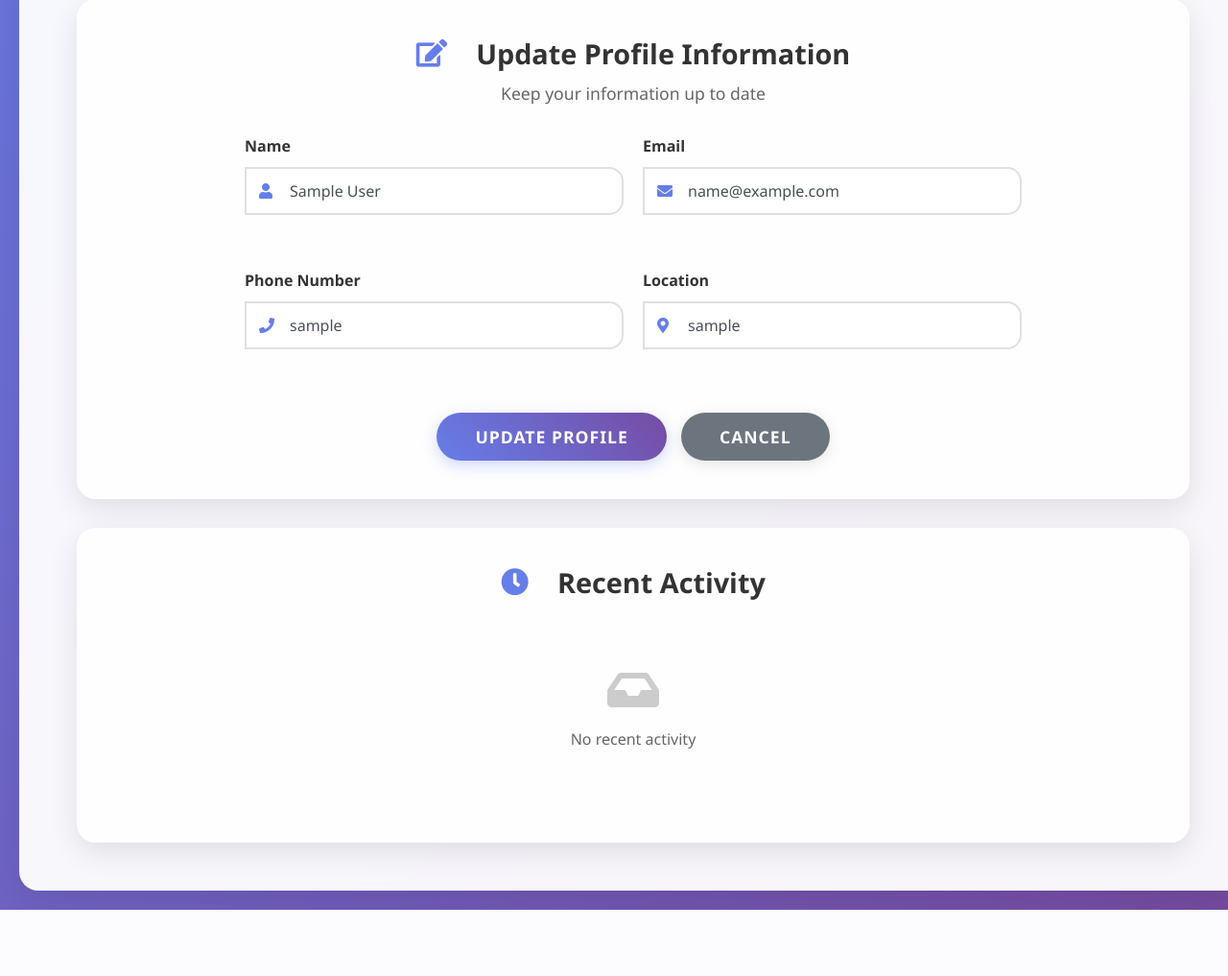
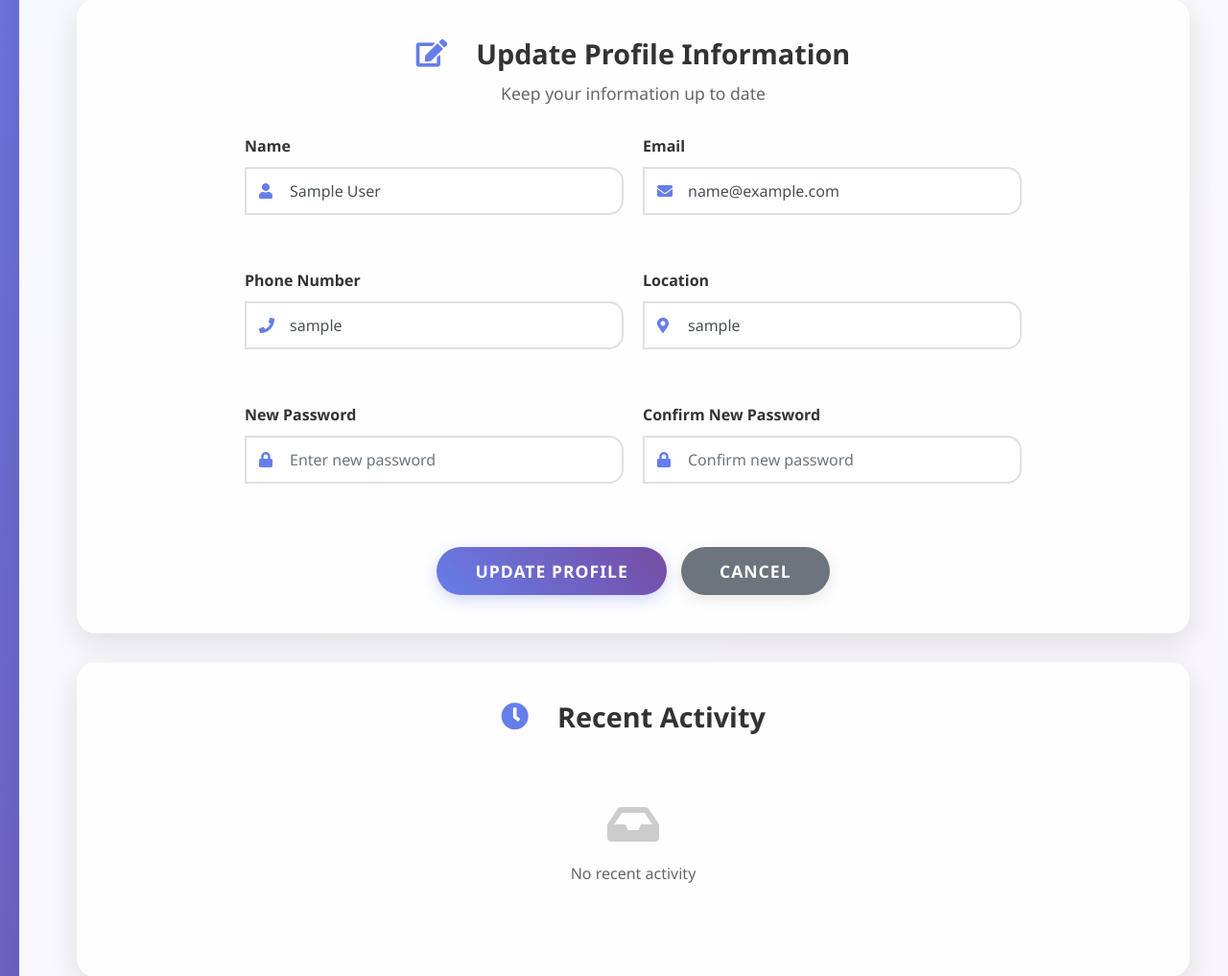
Before and after one commit to Mdboniamin/predefense, a Flask app: page /customer/profile in a window 1280 px wide. Shown: the part 525-1542 px from the top of the page at 96% size. Before the commit the page ends 1473 px from the top, so only its background shows below. Run offline with Flask 3, Linux system fonts and the light colour scheme; the visitor is signed in with stand-in values (Sample User, id 1); data that the repository does not hold is empty; some libraries are stand-ins or nearby versions.

Commit message:
Add password update functionality to user profiles

```diff
--- a/app/routes/admin.py
+++ b/app/routes/admin.py
@@ -1,3 +1,4 @@
+import bcrypt
 from flask import session
 from flask import Blueprint, render_template, url_for, flash, redirect, request
 from flask_login import login_required, current_user
@@ -304,6 +305,8 @@ def profile():
         current_user.email = form.email.data
         current_user.phone_number = form.phone_number.data
         current_user.location = form.location.data
+        if form.password.data:
+            current_user.password = bcrypt.generate_password_hash(form.password.data).decode('utf-8')
         db.session.commit()
         flash("Your profile has been updated!", "success")
         return redirect(url_for("admin.profile"))
--- a/app/routes/customer.py
+++ b/app/routes/customer.py
@@ -1,3 +1,4 @@
+import bcrypt
 from flask import Blueprint, render_template, redirect, url_for, flash, request, session
 from app import db
 from app.models.food_item import FoodItem
@@ -198,6 +199,8 @@ def profile():
         current_user.email = form.email.data
         current_user.phone_number = form.phone_number.data
         current_user.location = form.location.data
+        if form.password.data:
+            current_user.password = bcrypt.generate_password_hash(form.password.data).decode('utf-8')
         db.session.commit()
         flash("Your profile has been updated!", "success")
         return redirect(url_for("customer.profile"))
--- a/app/routes/restaurant.py
+++ b/app/routes/restaurant.py
@@ -1,3 +1,4 @@
+import bcrypt
 from flask import Blueprint, render_template, redirect, url_for, flash, request, current_app
 from app import db
 from app.models.food_item import FoodItem
@@ -181,6 +182,8 @@ def profile():
         current_user.email = form.email.data
         current_user.phone_number = form.phone_number.data
         current_user.location = form.location.data
+        if form.password.data:
+            current_user.password = bcrypt.generate_password_hash(form.password.data).decode('utf-8')
         db.session.commit()
         flash("Your profile has been updated!", "success")
         return redirect(url_for("restaurant.profile"))
--- a/app/templates/profile.html
+++ b/app/templates/profile.html
@@ -170,6 +170,45 @@
                     </div>
                 </div>
 
+                                <div class="form-row">
+                    <div class="form-group">
+                        {{ form.password.label(class="form-label") }}
+                        <div class="input-group">
+                            <div class="input-icon">
+                                <i class="fas fa-lock"></i>
+                            </div>
+                            {% if form.password.errors %}
+                                {{ form.password(class="form-control is-invalid", placeholder="Enter new password") }}
+                                <div class="invalid-feedback">
+                                    {% for error in form.password.errors %}
+                                        <span>{{ error }}</span>
+                                    {% endfor %}
+                                </div>
+                            {% else %}
+                                {{ form.password(class="form-control", placeholder="Enter new password") }}
+                            {% endif %}
+                        </div>
+                    </div>
+
+                    <div class="form-group">
+                        {{ form.confirm_password.label(class="form-label") }}
+                        <div class="input-group">
+                            <div class="input-icon">
+                                <i class="fas fa-lock"></i>
+                            </div>
+                            {% if form.confirm_password.errors %}
+                                {{ form.confirm_password(class="form-control is-invalid", placeholder="Confirm new password") }}
+                                <div class="invalid-feedback">
+                                    {% for error in form.confirm_password.errors %}
+                                        <span>{{ error }}</span>
+                                    {% endfor %}
+                                </div>
+                            {% else %}
+                                {{ form.confirm_password(class="form-control", placeholder="Confirm new password") }}
+                            {% endif %}
+                        </div>
+                    </div>
+                </div>
                 <div class="form-actions">
                     {{ form.submit(class="btn btn-primary profile-btn") }}
                     <a href="{{ url_for('main.home') }}" class="btn btn-secondary">Cancel</a>
--- a/app/utils/profile_forms.py
+++ b/app/utils/profile_forms.py
@@ -1,6 +1,6 @@
 from flask_wtf import FlaskForm
-from wtforms import StringField, SubmitField
-from wtforms.validators import DataRequired, Length, Email, ValidationError
+from wtforms import StringField, SubmitField,PasswordField
+from wtforms.validators import DataRequired, Length, Email, ValidationError,Optional,EqualTo
 from flask_login import current_user
 from app.models.user import User
 
@@ -10,6 +10,8 @@ class UpdateProfileForm(FlaskForm):
     phone_number = StringField("Phone Number", validators=[DataRequired(), Length(min=10, max=20)])
     location = StringField("Location", validators=[DataRequired(), Length(min=2, max=200)])
     submit = SubmitField("Update Profile")
+    password = PasswordField('New Password', validators=[Optional(), Length(min=6, max=20)])
+    confirm_password = PasswordField('Confirm New Password', validators=[Optional(), EqualTo('password', message='Passwords must match')])
 
     def validate_email(self, email):
         if email.data != current_user.email:
```
